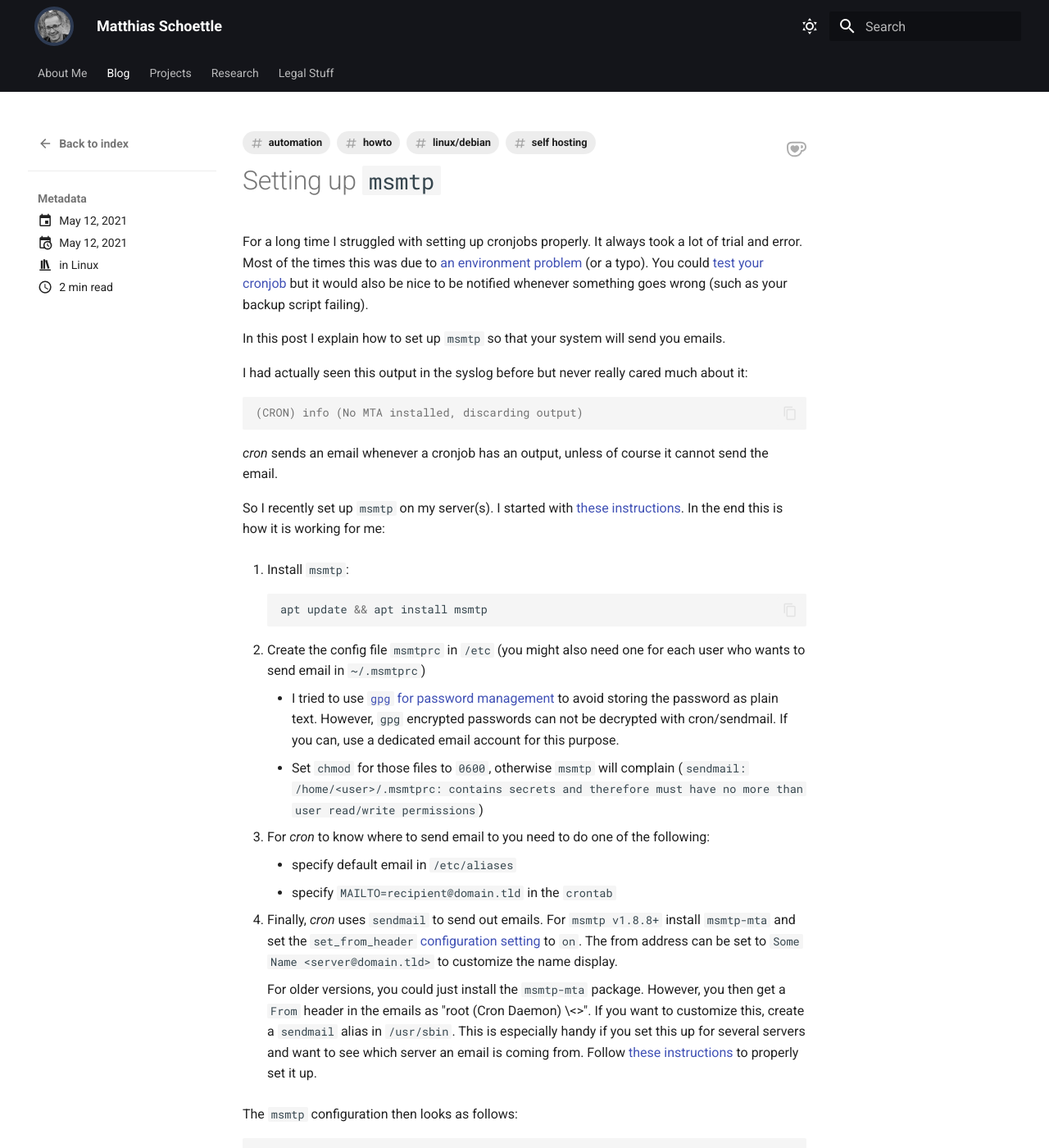
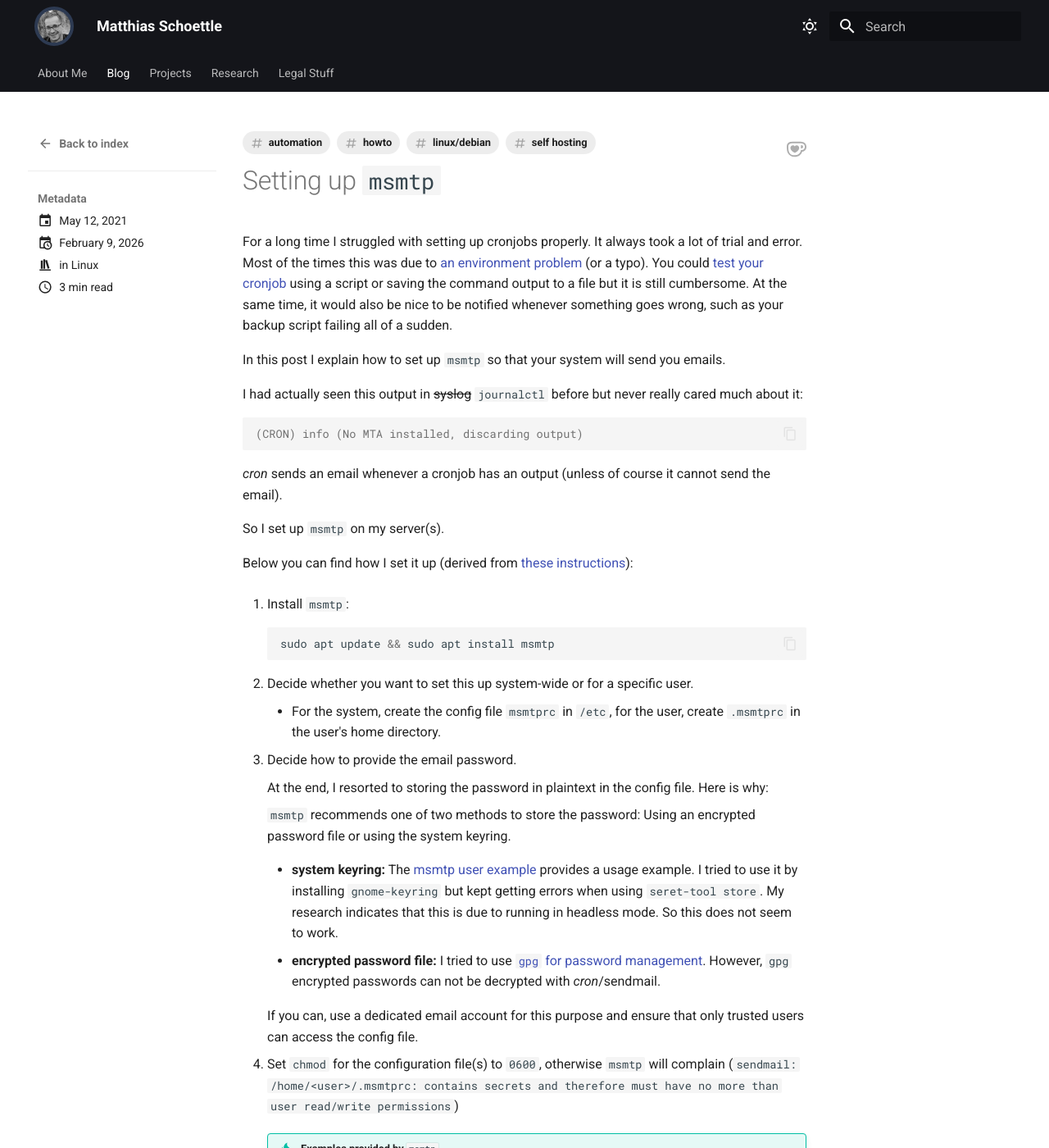
Before and after one commit to mschoettle/website, an MkDocs documentation site: the page built from docs/blog/posts/2021/setting-up-msmtp.md, in a window 1280 px wide and 1400 px high. Shown: the whole window at 82% size. Built offline with MkDocs 1.6.1 and Material for MkDocs 9.7.7, drawn with Linux system fonts in a browser that asks for light colours; plug-ins that fetch from the network failed and are left out; some of the changed text lies outside the part shown.

Commit message:
blog: update msmtp post (#225)

````diff
--- a/docs/blog/posts/2021/setting-up-msmtp.md
+++ b/docs/blog/posts/2021/setting-up-msmtp.md
@@ -3,7 +3,7 @@ categories:
   - Linux
 date:
   created: 2021-05-12
-  updated: 2021-05-12
+  updated: 2026-02-09
 migrated: true
 slug: setting-up-msmtp
 tags:
@@ -18,74 +18,109 @@ tags:
 For a long time I struggled with setting up cronjobs properly.
 It always took a lot of trial and error.
 Most of the times this was due to [an environment problem](https://serverfault.com/a/449652) (or a typo).
-You could [test your cronjob](https://serverfault.com/a/85906) but it would also be nice to be notified whenever something goes wrong (such as your backup script failing).
+You could [test your cronjob](https://serverfault.com/a/85906) using a script or saving the command output to a file but it is still cumbersome.
+At the same time, it would also be nice to be notified whenever something goes wrong, such as your backup script failing all of a sudden.
 
 In this post I explain how to set up `msmtp` so that your system will send you emails.
 
 <!-- more -->
 
-I had actually seen this output in the syslog before but never really cared much about it:
+I had actually seen this output in ~~syslog~~ `journalctl` before but never really cared much about it:
 
 ```output
 (CRON) info (No MTA installed, discarding output)
 ```
 
-_cron_ sends an email whenever a cronjob has an output, unless of course it cannot send the email.
+_cron_ sends an email whenever a cronjob has an output (unless of course it cannot send the email).
 
-So I recently set up `msmtp` on my server(s).
-I started with [these instructions](https://wiki.archlinux.org/index.php/Msmtp).
-In the end this is how it is working for me:
+So I set up `msmtp` on my server(s).
+
+Below you can find how I set it up (derived from [these instructions](https://wiki.archlinux.org/index.php/Msmtp)):
 
 1. Install `msmtp`:
 
     ```shell
-    apt update && apt install msmtp
+    sudo apt update && sudo apt install msmtp
     ```
 
-2. Create the config file `msmtprc` in `/etc` (you might also need one for each user who wants to send email in `~/.msmtprc`)
+2. Decide whether you want to set this up system-wide or for a specific user.
 
-    - I tried to use [`gpg` for password management](https://wiki.archlinux.org/title/Msmtp#Password_management) to avoid storing the password as plain text.
-        However, `gpg` encrypted passwords can not be decrypted with cron/sendmail.
-        If you can, use a dedicated email account for this purpose.
-    - Set `chmod` for those files to `0600`, otherwise `msmtp` will complain (`sendmail: /home/<user>/.msmtprc: contains secrets and therefore must have no more than user read/write permissions`)
+    - For the system, create the config file `msmtprc` in `/etc`, for the user, create `.msmtprc` in the user's home directory.
 
-3. For _cron_ to know where to send email to you need to do one of the following:
+3. Decide how to provide the email password.
 
-    - specify default email in `/etc/aliases`
-    - specify `MAILTO=recipient@domain.tld` in the `crontab`
+    At the end, I resorted to storing the password in plaintext in the config file.
+    Here is why:
 
-4. Finally, _cron_ uses `sendmail` to send out emails.
-    For `msmtp v1.8.8+` install `msmtp-mta` and set the `set_from_header` [configuration setting](https://marlam.de/msmtp/msmtp.html#Commands-specific-to-sendmail-mode) to `on`.
-    The from address can be set to `Some Name <server@domain.tld>` to customize the name display.
+    `msmtp` recommends one of two methods to store the password: Using an encrypted password file or using the system keyring.
 
-    For older versions, you could just install the `msmtp-mta` package.
-    However, you then get a `From` header in the emails as "root (Cron Daemon) \<>".
-    If you want to customize this, create a `sendmail` alias in `/usr/sbin`.
-    This is especially handy if you set this up for several servers and want to see which server an email is coming from.
-    Follow [these instructions](https://serverfault.com/a/1045006) to properly set it up.
+    - **system keyring:** The [msmtp user example](https://marlam.de/msmtp/msmtprc.txt) provides a usage example.
+        I tried to use it by installing `gnome-keyring` but kept getting errors when using `seret-tool store`.
+        My research indicates that this is due to running in headless mode.
+        So this does not seem to work.
 
-The `msmtp` configuration then looks as follows:
+    - **encrypted password file:** I tried to use [`gpg` for password management](https://wiki.archlinux.org/title/Msmtp#Password_management).
+        However, `gpg` encrypted passwords can not be decrypted with _cron_/sendmail.
 
-```nginx title="msmtprc"
+    If you can, use a dedicated email account for this purpose and ensure that only trusted users can access the config file.
+
+4. Set `chmod` for the configuration file(s) to `0600`, otherwise `msmtp` will complain (`sendmail: /home/<user>/.msmtprc: contains secrets and therefore must have no more than user read/write permissions`)
+
+    !!! tip "Examples provided by `msmtp`"
+
+        You can find system and user examples provided by `msmtp` in `/usr/share/doc/msmtp/examples/`.
+
+5. For _cron_ to know where to send email to you need to do one of the following:
+
+    1. specify an [aliases file](https://marlam.de/msmtp/msmtp.html#Aliases-file-1) with a default email in `/etc/aliases`
+    2. specify `MAILTO=recipient@domain.tld` in the `crontab`
+
+6. Finally, _cron_ uses `sendmail` to send out emails.
+    For current versions of `msmtp` (v1.8.8+) install `msmtp-mta` and set the `set_from_header` [configuration setting](https://marlam.de/msmtp/msmtp.html#Commands-specific-to-sendmail-mode) to `on`.
+
+    ```shell
+    sudo apt update && sudo apt install msmtp-mta
+    ```
+
+    The from address can be set using `from` and the name using `from_full_name` to customize the name display.
+    In my tests with _cron_, setting `from_full_name` has no effect, it will remain as "CronDaemon".
+    However, only when `set_from_header` is set to `on`.
+    If `set_from_header` is not set, you get something like "root (Cron Daemon)".
+
+    ??? "Sendmail with older `msmtp` versions"
+
+        For older versions, you could just install the `msmtp-mta` package.
+        However, you then get a `From` header in the emails as "root (Cron Daemon) \<>".
+        If you want to customize this, create a `sendmail` alias in `/usr/sbin`.
+        This is especially handy if you set this up for several servers and want to see which server an email is coming from.
+        Follow [these instructions](https://serverfault.com/a/1045006) to properly set it up.
+
+The system `msmtp` configuration then looks as follows:
+
+```nginx title="/etc/msmtprc"
 # find out more about the configuration here: https://marlam.de/msmtp/msmtprc.txt
 # Set default values for all following accounts.
 defaults
 auth           on
 tls            on
 tls_starttls   on
-tls_trust_file /etc/ssl/certs/ca-certificates.crt
 logfile        /var/log/msmtp
-aliases /etc/aliases
+aliases        /etc/aliases
 set_from_header on
 
 # server
 account        server
 host           mail.domain.tld
 port           587
-from           "cron@srv <server@domain.tld>"
+from           server@domain.tld
+from_full_name "cron (my cool server)"
 user           server@domain.tld
 password
 
 # Set a default account
 account default : server
 ```
+
+!!! note "Updates to this blog post"
+
+    - **09.02.2026:** Improved wording and brought it up to date with latest version (based on Debian Trixie).
````
